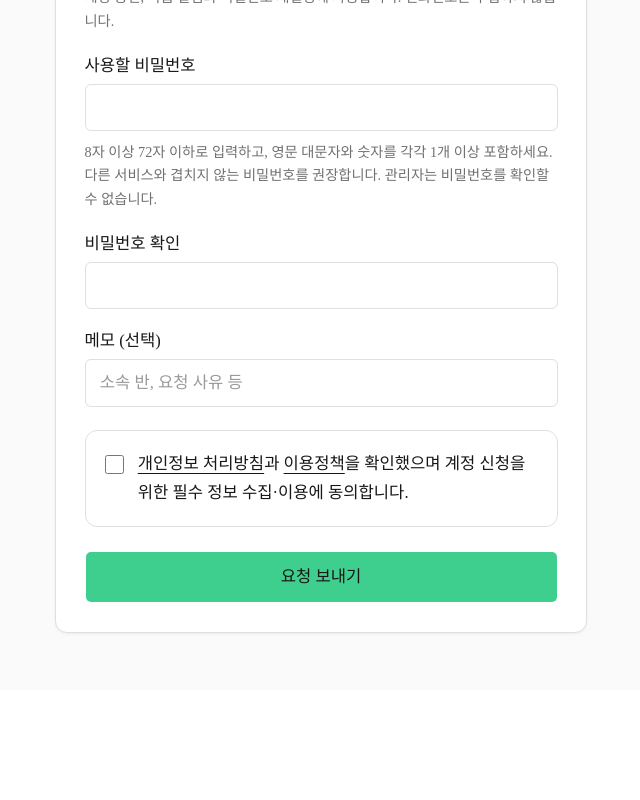
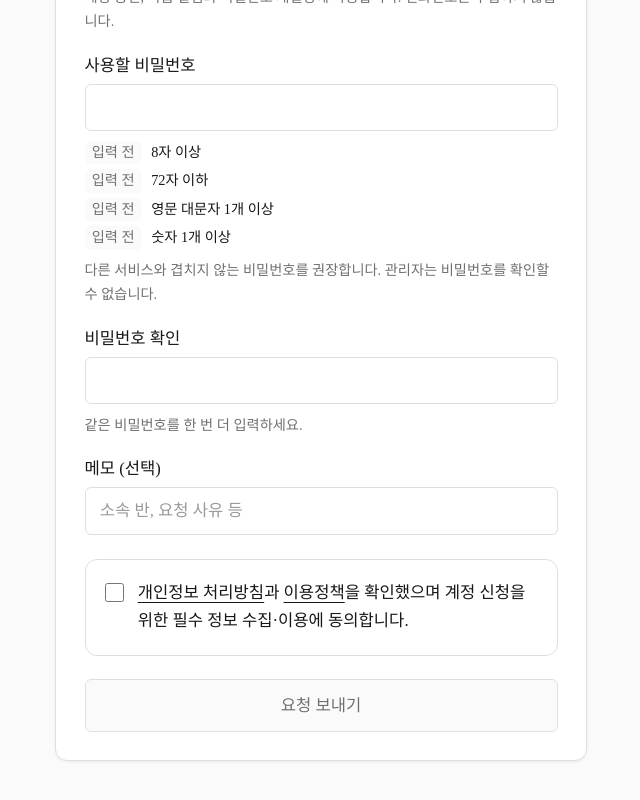
Before and after one commit to yongkyu4803/gqai-study, a Next.js app: page /request-access in a window 1280 px wide. Shown: the part 855-1655 px from the top of the page, without its empty margins (319-959 px from the left). Before the commit the page ends 1545 px from the top, so only its background shows below. Built offline with nearby package versions, Linux system fonts and the light colour scheme.

Commit message:
feat: validate account request passwords in real time

```diff
--- a/src/components/auth/auth-views.tsx
+++ b/src/components/auth/auth-views.tsx
@@ -19,7 +19,7 @@ import {
 } from "@/components/ui/card";
 import { Input } from "@/components/ui/input";
 import { Label } from "@/components/ui/label";
-import { PASSWORD_GUIDANCE } from "@/lib/domain/account-policy";
+import { PASSWORD_GUIDANCE, PASSWORD_RULES } from "@/lib/domain/account-policy";
 
 function safeNext(value: string | null, role: "admin" | "student") {
   const fallback = role === "admin" ? "/admin" : "/learn";
@@ -379,8 +379,16 @@ export function RequestAccessView() {
   const [pending, setPending] = useState(false);
   const [error, setError] = useState("");
   const [done, setDone] = useState(false);
+  const passwordValid = PASSWORD_RULES.every((rule) => rule.test(password));
+  const passwordsMatch = confirm.length > 0 && password === confirm;
   async function submit(event: FormEvent) {
     event.preventDefault();
+    if (pending) return;
+    const failedRule = PASSWORD_RULES.find((rule) => !rule.test(password));
+    if (failedRule) {
+      setError(failedRule.message);
+      return;
+    }
     if (password !== confirm) {
       setError("비밀번호 확인이 일치하지 않습니다.");
       return;
@@ -513,13 +521,44 @@ export function RequestAccessView() {
                     autoComplete="new-password"
                     value={password}
                     onChange={(e) => setPassword(e.target.value)}
-                    minLength={8}
-                    maxLength={72}
+                    aria-invalid={password.length > 0 && !passwordValid}
+                    aria-describedby="request-password-rules request-password-help"
                     required
                   />
-                  <p className="text-xs leading-5 text-muted-foreground">
-                    {PASSWORD_GUIDANCE} 다른 서비스와 겹치지 않는 비밀번호를
-                    권장합니다. 관리자는 비밀번호를 확인할 수 없습니다.
+                  <div id="request-password-rules" aria-live="polite">
+                    <ul
+                      className="space-y-1 text-xs leading-5"
+                      aria-label="비밀번호 규칙"
+                    >
+                      {PASSWORD_RULES.map((rule) => {
+                        const met = password.length > 0 && rule.test(password);
+                        return (
+                          <li key={rule.id} className="flex items-center gap-2">
+                            <span
+                              className={
+                                met
+                                  ? "rounded-sm bg-primary px-1.5 text-foreground"
+                                  : "rounded-sm bg-muted px-1.5 text-muted-foreground"
+                              }
+                            >
+                              {password.length === 0
+                                ? "입력 전"
+                                : met
+                                  ? "충족"
+                                  : "미충족"}
+                            </span>
+                            <span>{rule.label}</span>
+                          </li>
+                        );
+                      })}
+                    </ul>
+                  </div>
+                  <p
+                    id="request-password-help"
+                    className="text-xs leading-5 text-muted-foreground"
+                  >
+                    다른 서비스와 겹치지 않는 비밀번호를 권장합니다. 관리자는
+                    비밀번호를 확인할 수 없습니다.
                   </p>
                 </div>
                 <div className="space-y-2">
@@ -530,10 +569,21 @@ export function RequestAccessView() {
                     autoComplete="new-password"
                     value={confirm}
                     onChange={(e) => setConfirm(e.target.value)}
-                    minLength={8}
-                    maxLength={72}
+                    aria-invalid={confirm.length > 0 && !passwordsMatch}
+                    aria-describedby="request-password-match"
                     required
                   />
+                  <p
+                    id="request-password-match"
+                    role="status"
+                    className="text-xs leading-5 text-muted-foreground"
+                  >
+                    {confirm.length === 0
+                      ? "같은 비밀번호를 한 번 더 입력하세요."
+                      : passwordsMatch
+                        ? "비밀번호가 일치합니다."
+                        : "비밀번호가 일치하지 않습니다."}
+                  </p>
                 </div>
                 <div
                   aria-hidden="true"
@@ -600,7 +650,7 @@ export function RequestAccessView() {
                 <Button
                   type="submit"
                   className="h-11 w-full"
-                  disabled={pending}
+                  disabled={pending || !passwordValid || !passwordsMatch}
                   aria-busy={pending}
                 >
                   {pending ? "접수 중…" : "요청 보내기"}
--- a/src/lib/domain/account-policy.ts
+++ b/src/lib/domain/account-policy.ts
@@ -2,3 +2,30 @@ export const ACCOUNT_POLICY_VERSION = "2026-09-07";
 
 export const PASSWORD_GUIDANCE =
   "8자 이상 72자 이하로 입력하고, 영문 대문자와 숫자를 각각 1개 이상 포함하세요.";
+
+export const PASSWORD_RULES = [
+  {
+    id: "min-length",
+    label: "8자 이상",
+    message: "비밀번호는 8자 이상 입력하세요.",
+    test: (value: string) => value.length >= 8,
+  },
+  {
+    id: "max-length",
+    label: "72자 이하",
+    message: "비밀번호는 72자 이하로 입력하세요.",
+    test: (value: string) => value.length <= 72,
+  },
+  {
+    id: "uppercase",
+    label: "영문 대문자 1개 이상",
+    message: "영문 대문자를 한 글자 이상 포함하세요.",
+    test: (value: string) => /[A-Z]/.test(value),
+  },
+  {
+    id: "number",
+    label: "숫자 1개 이상",
+    message: "숫자를 한 글자 이상 포함하세요.",
+    test: (value: string) => /[0-9]/.test(value),
+  },
+] as const;
--- a/src/lib/domain/validation.ts
+++ b/src/lib/domain/validation.ts
@@ -1,4 +1,5 @@
 import { z } from "zod";
+import { PASSWORD_RULES } from "./account-policy";
 import type { ModuleSnapshot, SubmissionItem } from "./types";
 
 export const loginIdSchema = z
@@ -12,12 +13,13 @@ export const loginIdSchema = z
     "영문 소문자, 숫자, 점, 밑줄, 하이픈만 사용할 수 있습니다.",
   );
 
-export const passwordSchema = z
-  .string()
-  .min(8, "비밀번호는 8자 이상 입력하세요.")
-  .max(72, "비밀번호는 72자 이하로 입력하세요.")
-  .regex(/[A-Z]/, "영문 대문자를 한 글자 이상 포함하세요.")
-  .regex(/[0-9]/, "숫자를 한 글자 이상 포함하세요.");
+export const passwordSchema = z.string().superRefine((value, context) => {
+  for (const rule of PASSWORD_RULES) {
+    if (!rule.test(value)) {
+      context.addIssue({ code: "custom", message: rule.message });
+    }
+  }
+});
 
 export const emailSchema = z
   .string()
```
Also changed, not shown: 2 other files (tests, documents, lock files or other folders).
